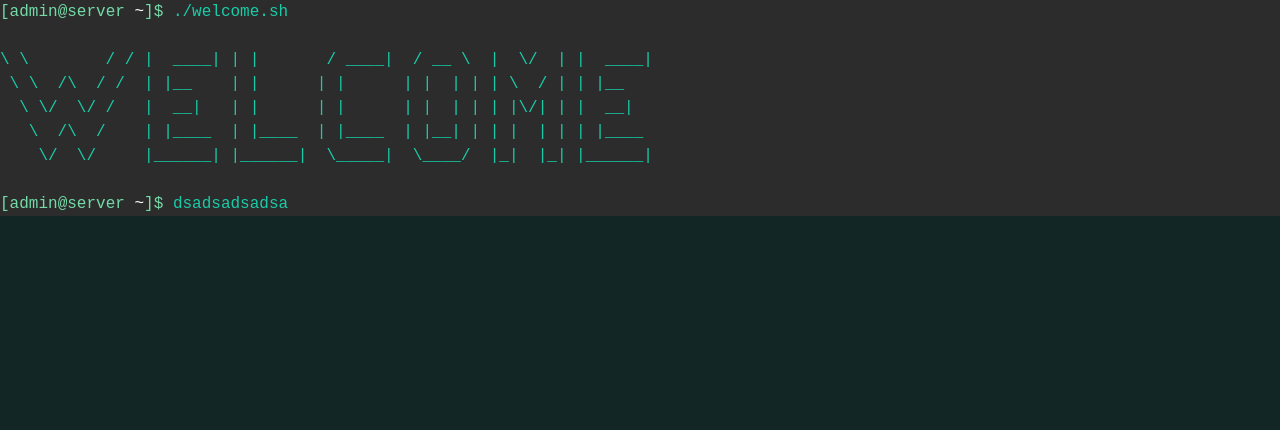
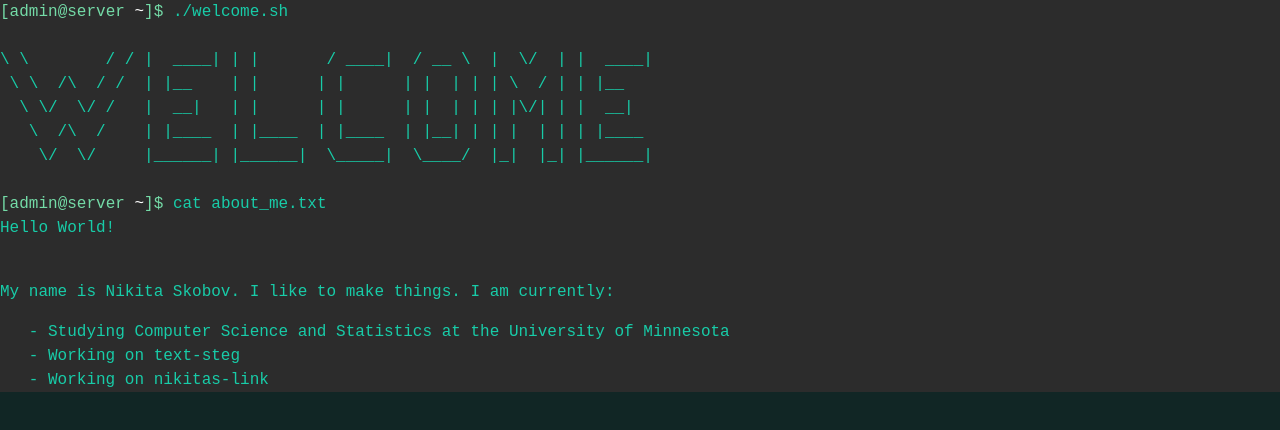
Before and after one commit to nikita-skobov/nikitas-link, a React (Create React App) app: page / in a window 1280 px wide. Shown: the top 430 px of the page. Built offline with nearby package versions, Linux system fonts and the light colour scheme.

Commit message:
adds about me initial command

```diff
--- a/src/constants/index.js
+++ b/src/constants/index.js
@@ -1,19 +1,17 @@
 export const NAME = 'Nikita Skobov'
-export const ABOUT = `
-Hello World!
+export const ABOUT = `Hello World!
 
-My name is Nikita Skobov. I like to make things. I am currently:
-`
+My name is Nikita Skobov. I like to make things. I am currently:`
 export const STATUS = [
-    'Studying Computer Science and Statistics at the University of Minnesota',
-    'Working on text-steg',
-    'Working on nikitas-link',
+    '   - Studying Computer Science and Statistics at the University of Minnesota',
+    '   - Working on text-steg',
+    '   - Working on nikitas-link',
 ]
 
-const FEATURED_PROJECTS_INTRO = `
+export const FEATURED_PROJECTS_INTRO = `
 Here are some of the things I have made :)
 `
-const FEATURED_PROJECTS = [
+export const FEATURED_PROJECTS = [
     {
         TITLE: 'local-badges'
     },
--- a/src/initialCommands.js
+++ b/src/initialCommands.js
@@ -3,6 +3,11 @@ import React from 'react'
 import {
     replaceNewlinesWithBreaks,
 } from './utils'
+
+import {
+    ABOUT,
+    STATUS,
+} from './constants'
 
 import TerminalInput from './components/TerminalInput'
 
@@ -31,7 +36,11 @@ const initialTerminalHistory = [
     <div>
         {htmlFriendlyWelcome}
     </div>,
-    <TerminalInput command="dsadsadsadsa" />,
+    <TerminalInput command="cat about_me.txt" />,
+    <div>
+        {replaceNewlinesWithBreaks(ABOUT)}
+        {STATUS.reduce((p, c) => `${p}\n${c}`)}
+    </div>
 ]
 
 export default initialTerminalHistory
```
